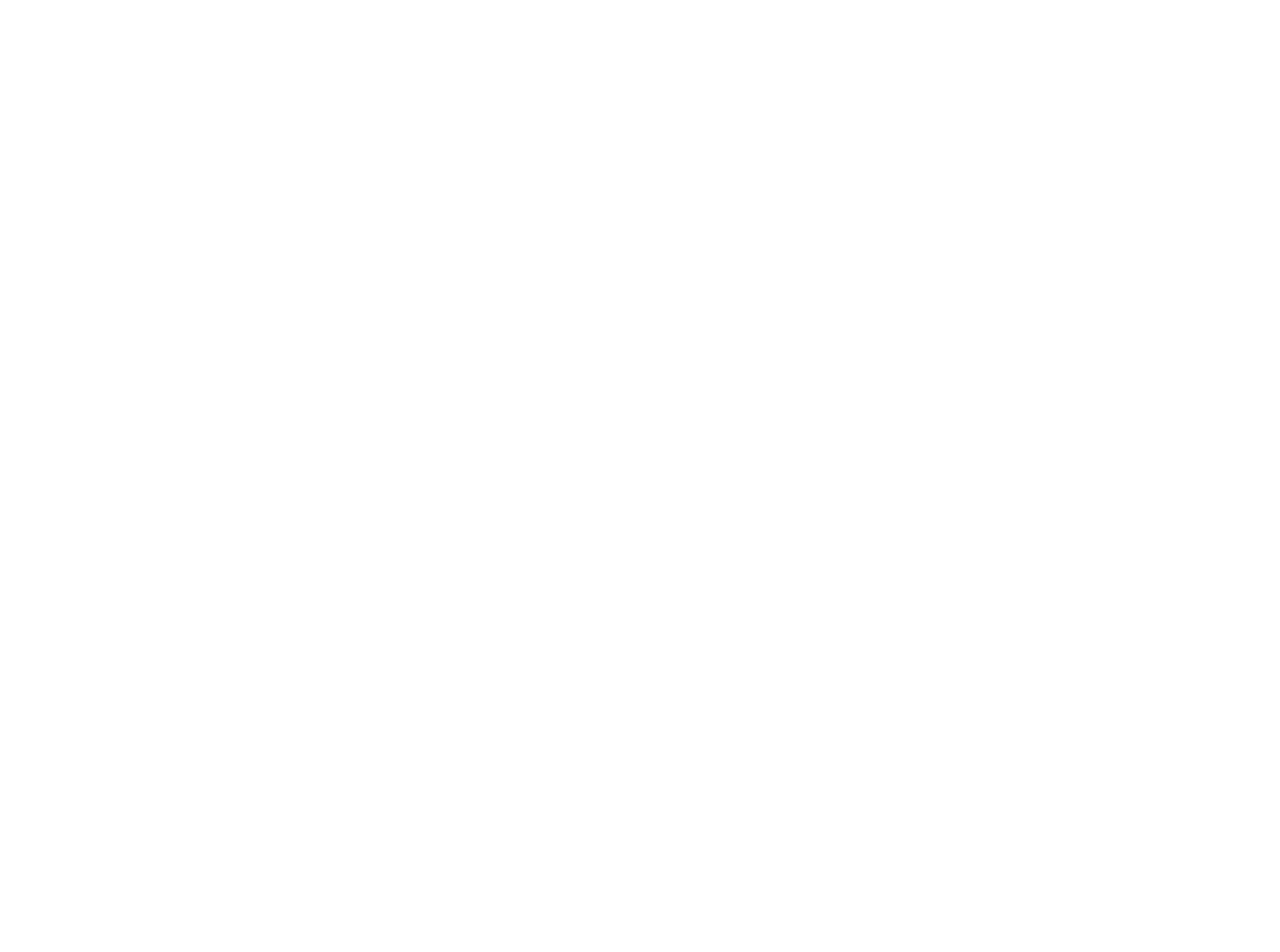
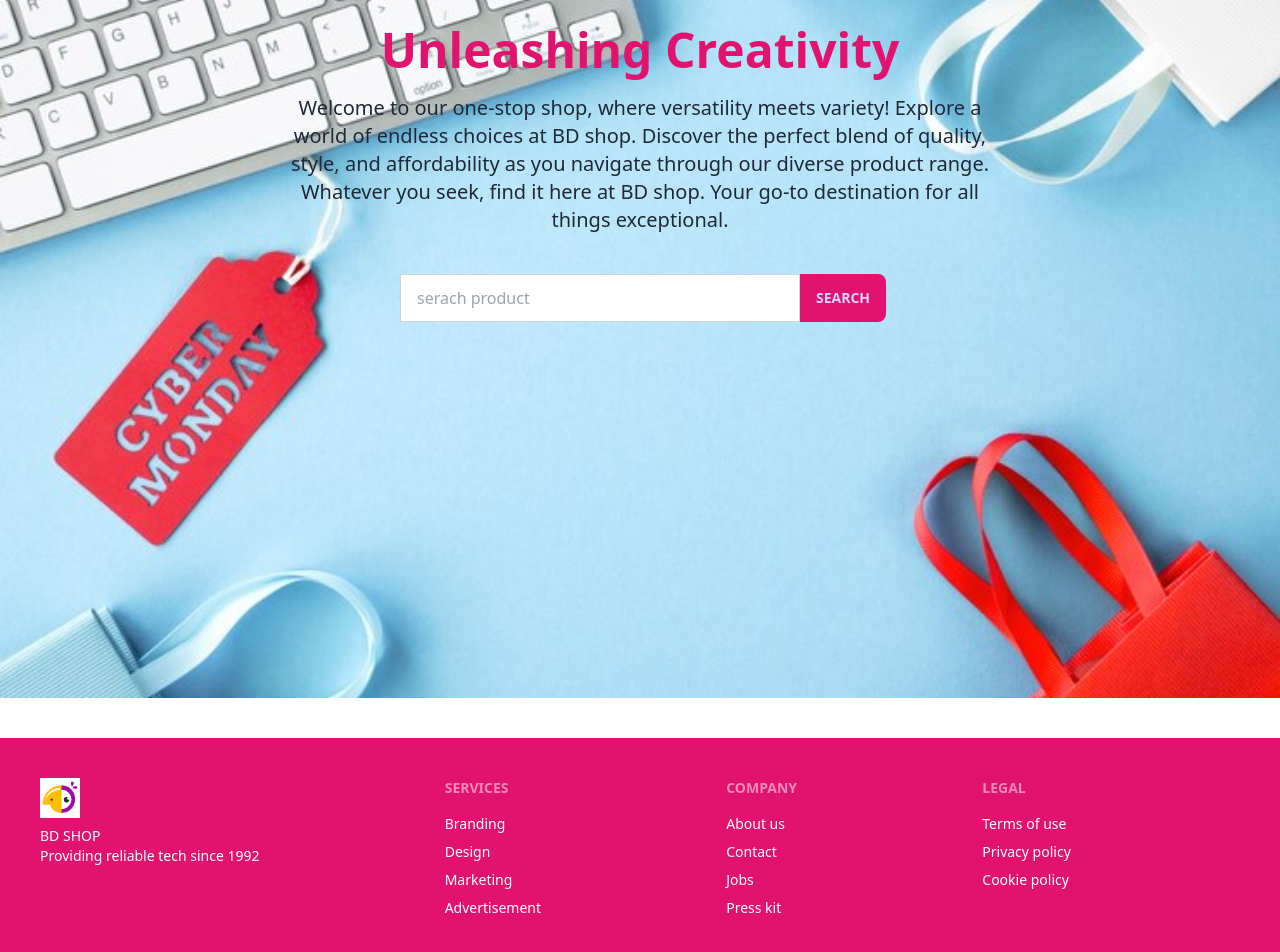
Before and after one commit to ashikurbd71/Brand-Shop-Client, a React (Vite) app: page / in a window 1280 px wide. Shown: the part 178-1130 px from the top of the page. Before the commit the page ends 800 px from the top, so only its background shows below. Built offline with nearby package versions, Linux system fonts and the light colour scheme.

Commit message:
banner and footer added

```diff
--- /dev/null
+++ b/src/Component/Banner.jsx
@@ -0,0 +1,58 @@
+import cover from "../assets/cover-1.jpg";
+
+const Banner = () => {
+  return (
+    <div
+      className=" min-h-screen w-full bg-blend-overlay bg-opacity-90 "
+      style={{
+        backgroundImage: `url(${cover})`,
+        backgroundSize: "cover",
+        backgroundPosition: "center",
+      } }
+    >
+      <div className="">
+
+        <div className="text-center pt-32">
+        <h1 className="mb-5 lg:text-5xl text-3xl font text-[#E2136E] font-extrabold">Unleashing Creativity</h1>
+
+         <div className="flex justify-center">
+        <p className="w-[700px] lg:text-xl text-lg font-medium ">
+          Welcome to our one-stop shop, where versatility meets variety! Explore
+          a world of endless choices at BD shop. Discover the perfect blend of quality,
+          style, and affordability as you navigate through our diverse product
+          range. Whatever you seek, find it here at BD shop. Your
+          go-to destination for all things exceptional.
+        </p>
+        </div>
+
+ <div className="mt-10 flex justify-center items-center mr-20">
+
+ <div>
+ <input type="text" placeholder="serach product" className="input input-bordered rounded-none lg:w-[400px] pr-16" />
+        <button className="btn btn-primary absolute bg-[#E2136E] border-none rounded-l-none">Search</button>
+ </div>
+
+ </div>
+
+        </div>
+
+
+
+
+
+
+
+      </div>
+
+     <div>
+
+
+
+        </div>
+    </div>
+
+
+  );
+};
+
+export default Banner;
--- /dev/null
+++ b/src/Component/Footer.jsx
@@ -0,0 +1,37 @@
+import React from 'react';
+import logo from '../assets/logo.png'
+
+const Footer = () => {
+    return (
+        <div>
+            <footer className="footer p-10 bg-[#E2136E] fon font-medium text-[#fff] mt-10">
+  <aside>
+    <img src={logo} alt=""className='w-10 h-10'/>
+    <p>BD SHOP<br/>Providing reliable tech since 1992</p>
+  </aside>
+  <nav>
+    <header className="footer-title">Services</header>
+    <a className="link link-hover">Branding</a>
+    <a className="link link-hover">Design</a>
+    <a className="link link-hover">Marketing</a>
+    <a className="link link-hover">Advertisement</a>
+  </nav>
+  <nav>
+    <header className="footer-title">Company</header>
+    <a className="link link-hover">About us</a>
+    <a className="link link-hover">Contact</a>
+    <a className="link link-hover">Jobs</a>
+    <a className="link link-hover">Press kit</a>
+  </nav>
+  <nav>
+    <header className="footer-title">Legal</header>
+    <a className="link link-hover">Terms of use</a>
+    <a className="link link-hover">Privacy policy</a>
+    <a className="link link-hover">Cookie policy</a>
+  </nav>
+</footer>
+        </div>
+    );
+};
+
+export default Footer;
--- a/src/Component/Navber.jsx
+++ b/src/Component/Navber.jsx
@@ -62,7 +62,7 @@
               </li>
             </ul>
           </div>
-           <Link to={"/"}> <div className='flex gap-1 items-center'>
+           <Link to={"/"}> <div className='flex  items-center'>
 
              <img src={logo} alt="" className='w-8 h-8' />
              <a  className="btn btn-ghost font-bold normal-case lg:text-3xl text-xl text-[#EEEEEE]">
--- a/src/Pages/Home.jsx
+++ b/src/Pages/Home.jsx
@@ -1,9 +1,9 @@
 import React from 'react';
-
+import Banner from '../Component/Banner';
 const Home = () => {
     return (
         <div>
-           homee
+           <Banner></Banner>
         </div>
     );
 };
--- a/src/Pages/Layout.jsx
+++ b/src/Pages/Layout.jsx
@@ -1,14 +1,19 @@
 import React from 'react';
 import { Outlet } from 'react-router-dom';
 import Navber from '../Component/Navber';
+import Footer from '../Component/Footer';
+
 
 const Layout = () => {
     return (
         <div>
         <Navber></Navber>
-         <div className='mx-auto px-5 lg:px-0 max-w-screen-xl'>
+
+         <div className=''>
             <Outlet></Outlet>
          </div>
+
+         <Footer></Footer>
         </div>
     );
 };
```
Also changed, not shown: src/assets/cover-1.jpg (added).
